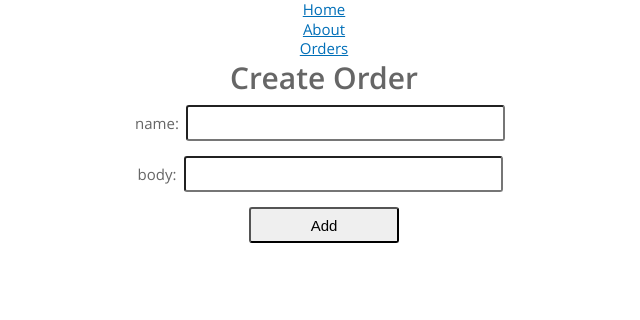
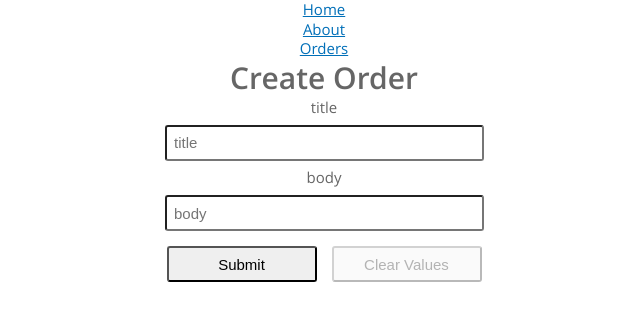
Before and after one commit to elcodabra/react-starter, a React app: page /#/orders/create in a window 1280 px wide. Shown: the top 320 px of the page, without its empty margins (316-956 px from the left). Built offline with nearby package versions, Linux system fonts and the light colour scheme.

Commit message:
add redux-form

```diff
--- a/package.json
+++ b/package.json
@@ -27,6 +27,7 @@
     "react-redux": "^5.0.6",
     "react-router-dom": "^4.2.2",
     "redux": "^3.7.2",
+    "redux-form": "^7.0.3",
     "redux-thunk": "^2.2.0"
   },
   "devDependencies": {
--- /dev/null
+++ b/src/app/components/Orders/CreateOrEdit/OrderForm.jsx
@@ -0,0 +1,56 @@
+import React from 'react';
+import { Field, reduxForm } from 'redux-form';
+
+const required = value => value ? undefined : 'Required';
+const number = value => value && isNaN(Number(value)) ? 'Number' : undefined;
+
+const renderField = ({
+  input,
+  label,
+  type,
+  meta: {touched, error, warning}
+}) => (
+  <div>
+    <label>
+      {label}
+    </label>
+    <div>
+      <input {...input} placeholder={label} type={type} />
+      {touched &&
+      ((error &&
+        <span>
+          {error}
+        </span>) ||
+        (warning &&
+          <span>
+            {warning}
+          </span>))}
+    </div>
+  </div>
+)
+
+class OrderForm extends React.Component {
+  render() {
+    const {handleSubmit, pristine, reset, submitting, valid} = this.props;
+    return (
+      <div>
+        <Field
+          name="title" label="title" type="text"
+          component={renderField}
+          validate={[required]}
+        />
+        <Field
+          name="body" label="body" type="text"
+          component={renderField}
+          validate={[required, number]}
+        />
+        <div>
+          <button disabled={submitting} onClick={handleSubmit}>Submit</button>
+          <button disabled={pristine || submitting} onClick={reset}>Clear Values</button>
+        </div>
+      </div>
+    );
+  }
+}
+
+export default reduxForm({form: 'order'})(OrderForm);
--- a/src/app/components/Orders/CreateOrEdit/index.jsx
+++ b/src/app/components/Orders/CreateOrEdit/index.jsx
@@ -1,5 +1,6 @@
 import React from 'react';
 import BackendService from '../../../services/backend';
+import OrderForm from './OrderForm';
 
 class CreateOrEditOrder extends React.Component {
   constructor(props) {
@@ -52,8 +53,8 @@ class CreateOrEditOrder extends React.Component {
     });
   }
 
-  handleSubmit() {
-    console.log(this.state);
+  handleSubmit(values) {
+    console.log(values);
   }
 
   render() {
@@ -68,32 +69,11 @@ class CreateOrEditOrder extends React.Component {
             Create Order
           </h1>
         }
-        <div>
-          <div>
-            <label>
-              name:
-              <input
-                type="text"
-                name="title"
-                value={this.state.order.title}
-                onChange={this.handleInputChange} />
-            </label>
-          </div>
-          <div>
-            <label>
-              body:
-              <input
-                type="text"
-                name="body"
-                value={this.state.order.body}
-                onChange={this.handleInputChange} />
-            </label>
-          </div>
-          <div>
-            <button onClick={this.handleSubmit}>{ this.props.match.params.id ? 'Save' : 'Add' }</button>
-          </div>
-          {/*{JSON.stringify(this.state.order)}*/}
-        </div>
+        { this.state.order.id ?
+          <OrderForm onSubmit={this.handleSubmit} initialValues={{title: '11', body: '11'}} />
+          :
+          <OrderForm onSubmit={this.handleSubmit} />
+        }
       </div>
     )
   }
--- a/src/app/components/Orders/List/index.jsx
+++ b/src/app/components/Orders/List/index.jsx
@@ -17,7 +17,7 @@ class ListOrders extends React.Component {
     return (
       <div>
         <div>
-          <h1>List Orders:</h1>
+          <h1>List Orders:<Link to={"/orders/create"}>New</Link></h1>
           <ul>
             {orders &&
               orders.slice(0, 10).map((item, index) =>
--- a/src/app/reducers/index.js
+++ b/src/app/reducers/index.js
@@ -1,8 +1,10 @@
 import { combineReducers } from 'redux';
+import { reducer as formReducer } from 'redux-form'
 import { ordersReducer } from '../components/Orders/ordersReducers';
 
 const rootReducer = combineReducers({
-  ordersReducer
+  ordersReducer,
+  form: formReducer
 });
 
 export default rootReducer;
```
